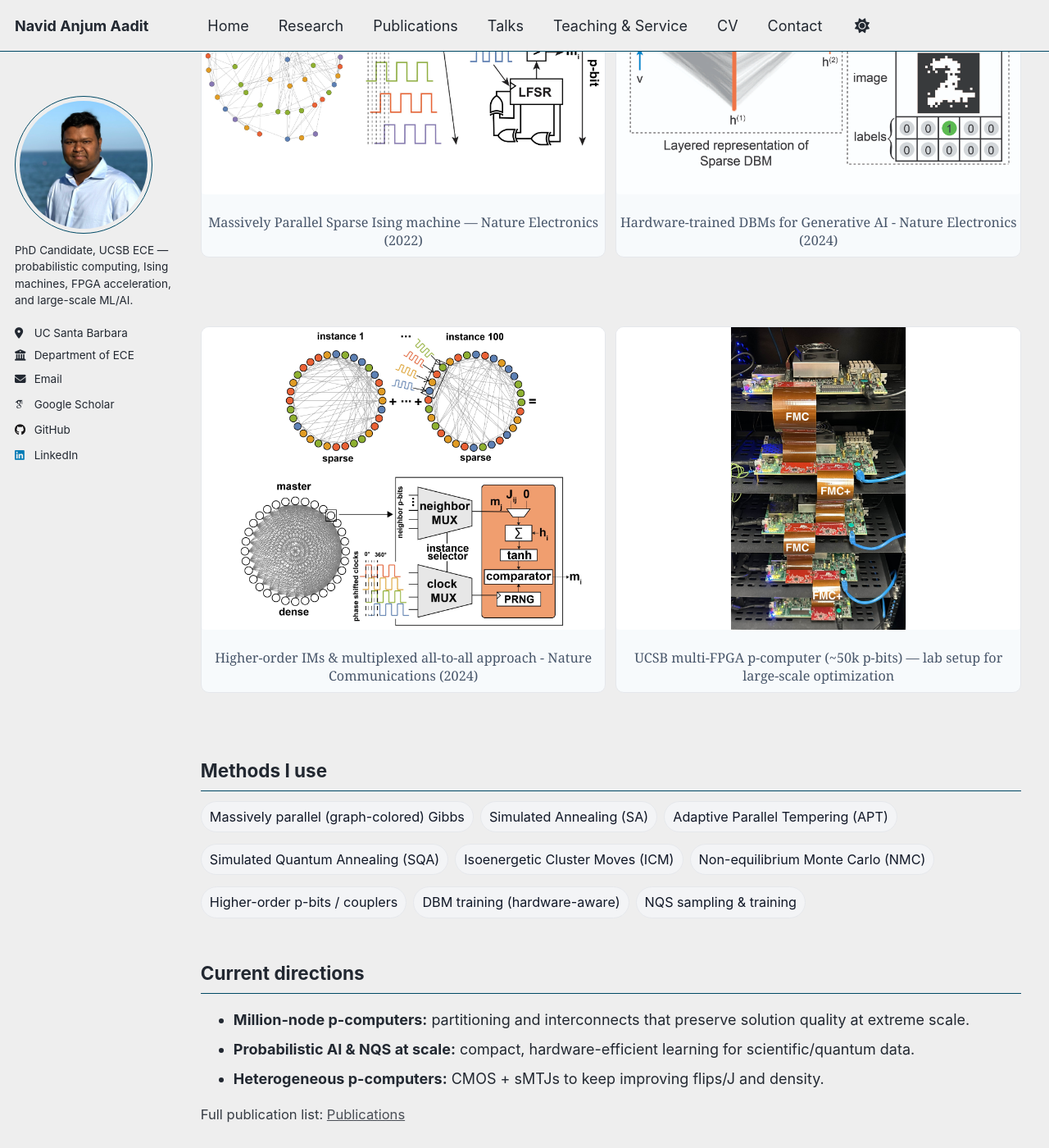
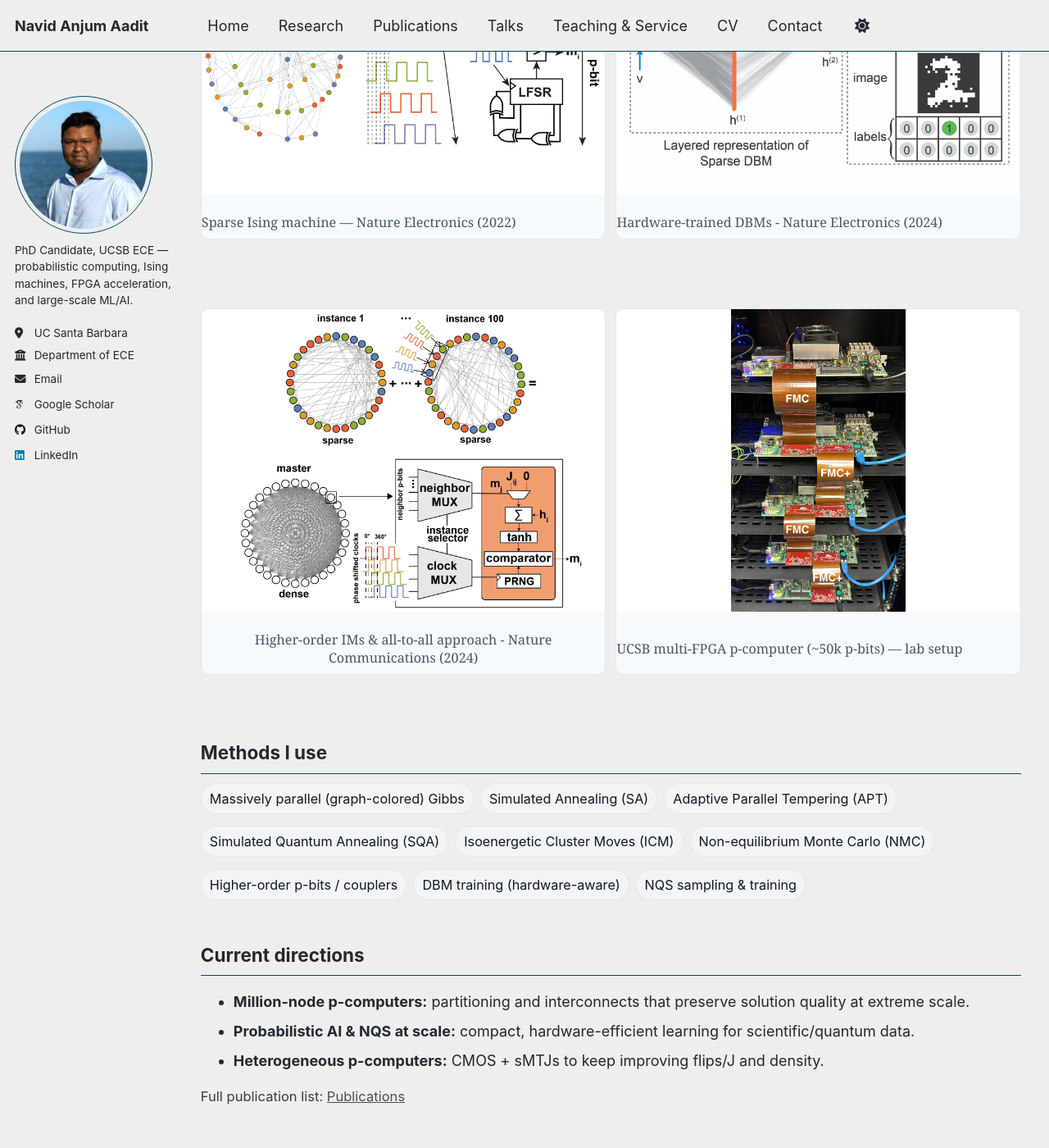
Before and after one commit to navidaadit/navidaadit.github.io, a Jekyll site: the page built from _pages/research.md, in a window 1280 px wide and 1400 px high, scrolled down 1682 px. Shown: the whole window at 82% size. Built offline with Jekyll 4.4.1, drawn with Linux system fonts in a browser that asks for light colours; some web fonts are replaced.

Commit message:
Update research.md

```diff
--- a/_pages/research.md
+++ b/_pages/research.md
@@ -106,21 +106,21 @@ I build <strong>CMOS/FPGA systems</strong> for <strong>probabilistic computing</
   <figure class="figure-card">
     <img src="/images/research/sparse-ising.jpeg" alt="Sparse Ising machine on FPGA">
     <figcaption class="figcap" style="text-align:center !important; display:flex; justify-content:center; align-items:center; margin-top:6px;">
-      Massively Parallel Sparse Ising machine — Nature Electronics (2022)
+      Sparse Ising machine — Nature Electronics (2022)
     </figcaption>
   </figure>
 
   <figure class="figure-card">
     <img src="/images/research/dbm-hardware.jpeg" alt="Hardware-trained deep Boltzmann machines">
     <figcaption class="figcap" style="text-align:center !important; display:flex; justify-content:center; align-items:center; margin-top:6px;">
-      Hardware-trained DBMs for Generative AI - Nature Electronics (2024)
+      Hardware-trained DBMs - Nature Electronics (2024)
     </figcaption>
   </figure>
 
   <figure class="figure-card">
     <img src="/images/research/all-to-all.jpeg" alt="Higher-order Ising machines and dense behavior">
     <figcaption class="figcap" style="text-align:center !important; display:flex; justify-content:center; align-items:center; margin-top:6px;">
-      Higher-order IMs &amp; multiplexed all-to-all approach - Nature Communications (2024)
+      Higher-order IMs &amp; all-to-all approach - Nature Communications (2024)
     </figcaption>
   </figure>
 
@@ -128,7 +128,7 @@ I build <strong>CMOS/FPGA systems</strong> for <strong>probabilistic computing</
   <figure class="figure-card fill">
     <img src="/images/research/5-fpga-setup.jpeg" alt="UCSB multi-FPGA p-computer">
     <figcaption class="figcap" style="text-align:center !important; display:flex; justify-content:center; align-items:center; margin-top:6px;">
-      UCSB multi-FPGA p-computer (~50k p-bits) — lab setup for large-scale optimization
+      UCSB multi-FPGA p-computer (~50k p-bits) — lab setup
     </figcaption>
   </figure>
 </div>
```
